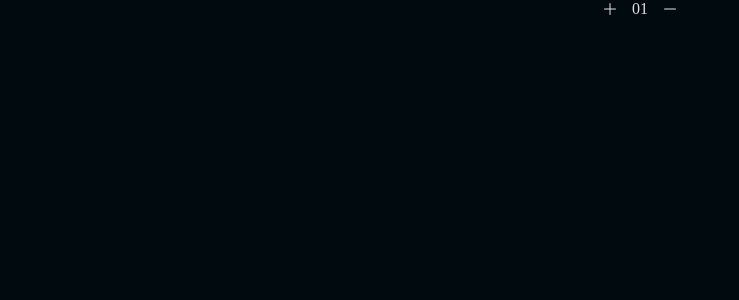
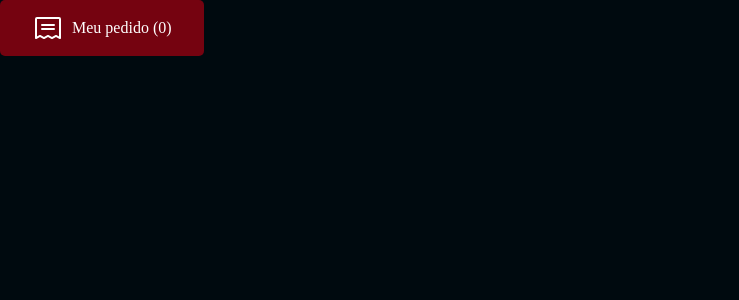
Before and after one commit to DouglasPortoo/Front-End-Food-Explorer, a React (Vite) app: page / in a window 1280 px wide. Shown: the top 300 px of the page, without its empty margins (0-739 px from the left). Built offline with nearby package versions, Linux system fonts and the light colour scheme.

Commit message:
criação do componente OrderButton

```diff
--- /dev/null
+++ b/src/components/OrderButton/index.jsx
@@ -0,0 +1,11 @@
+import { Container } from "./styles";
+import { Receipt } from "@phosphor-icons/react";
+
+export function OrderButton() {
+  return (
+    <Container>
+      <Receipt size={32}/>
+      Meu pedido (0)
+    </Container>
+  );
+}
--- /dev/null
+++ b/src/components/OrderButton/styles.js
@@ -0,0 +1,22 @@
+import styled from "styled-components";
+
+export const Container = styled.button`
+
+padding: 12px 32px;
+
+background-color: ${({ theme }) => theme.COLORS.Tomato_100};
+color: ${({ theme }) => theme.COLORS.Light_100};
+
+border: none;
+border-radius: 5px;
+
+display: flex;
+justify-content: center;
+align-items: center;
+gap: 0.5rem;
+transition: filter 0.2s;
+
+&:hover{
+  filter: brightness(0.9);
+}
+`
--- a/src/components/Stepper/styles.js
+++ b/src/components/Stepper/styles.js
@@ -8,7 +8,7 @@ color: ${({ theme }) => theme.COLORS.Light_300};
 display: flex;
 justify-content: center;
 align-items: center;
-gap: 14px;
+gap: 0.8rem;
 
 /* width: 100px;
 height: 32px; */
--- a/src/pages/Home/index.jsx
+++ b/src/pages/Home/index.jsx
@@ -1,10 +1,10 @@
-import { Stepper } from "../../components/Stepper";
+import { OrderButton } from "../../components/OrderButton";
 import { Container } from "./styles";
 
 export function Home (){
   return(
     <Container>
-      <Stepper  />
+      <OrderButton  />
 
     </Container>
   )
--- a/src/styles/global.js
+++ b/src/styles/global.js
@@ -43,7 +43,6 @@ export default createGlobalStyle`
   }
 
   button:disabled {
-    /* filter: brightness(0.9); */
     cursor: not-allowed;
   }
 `
```
